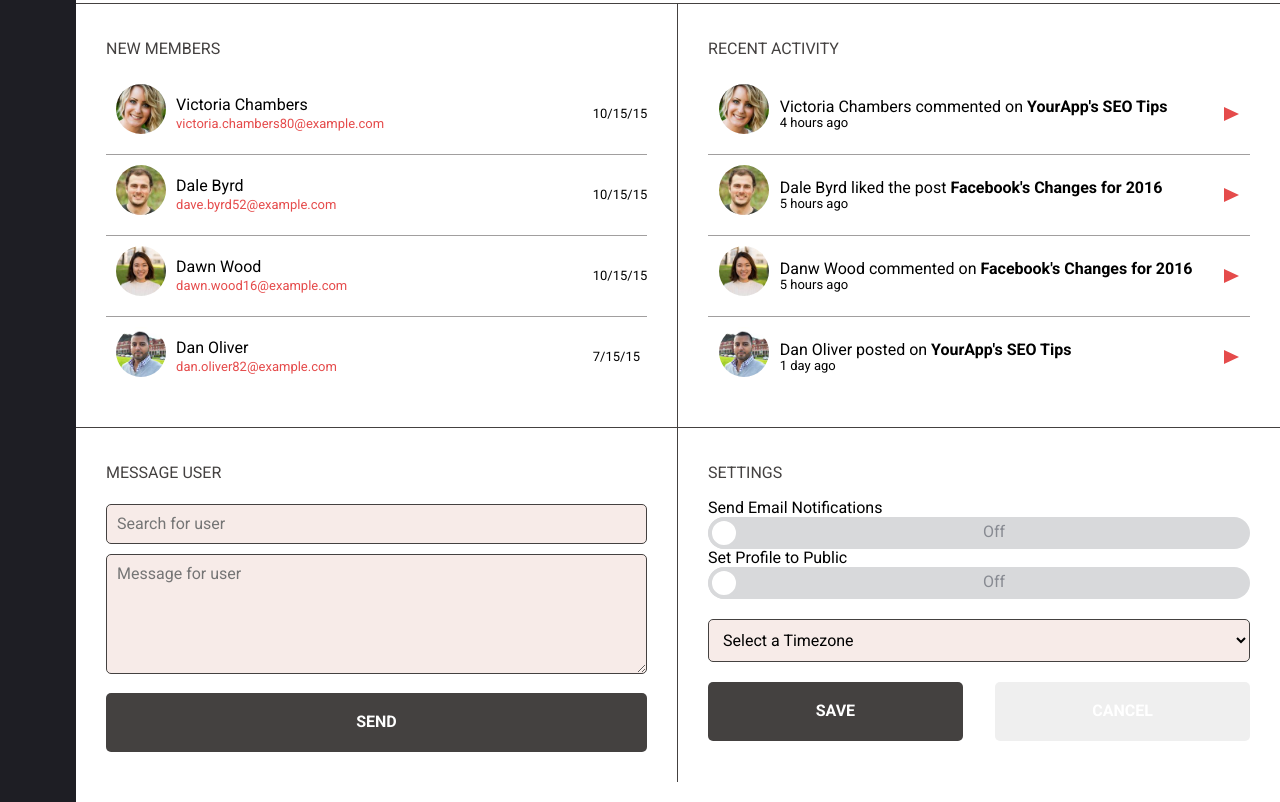
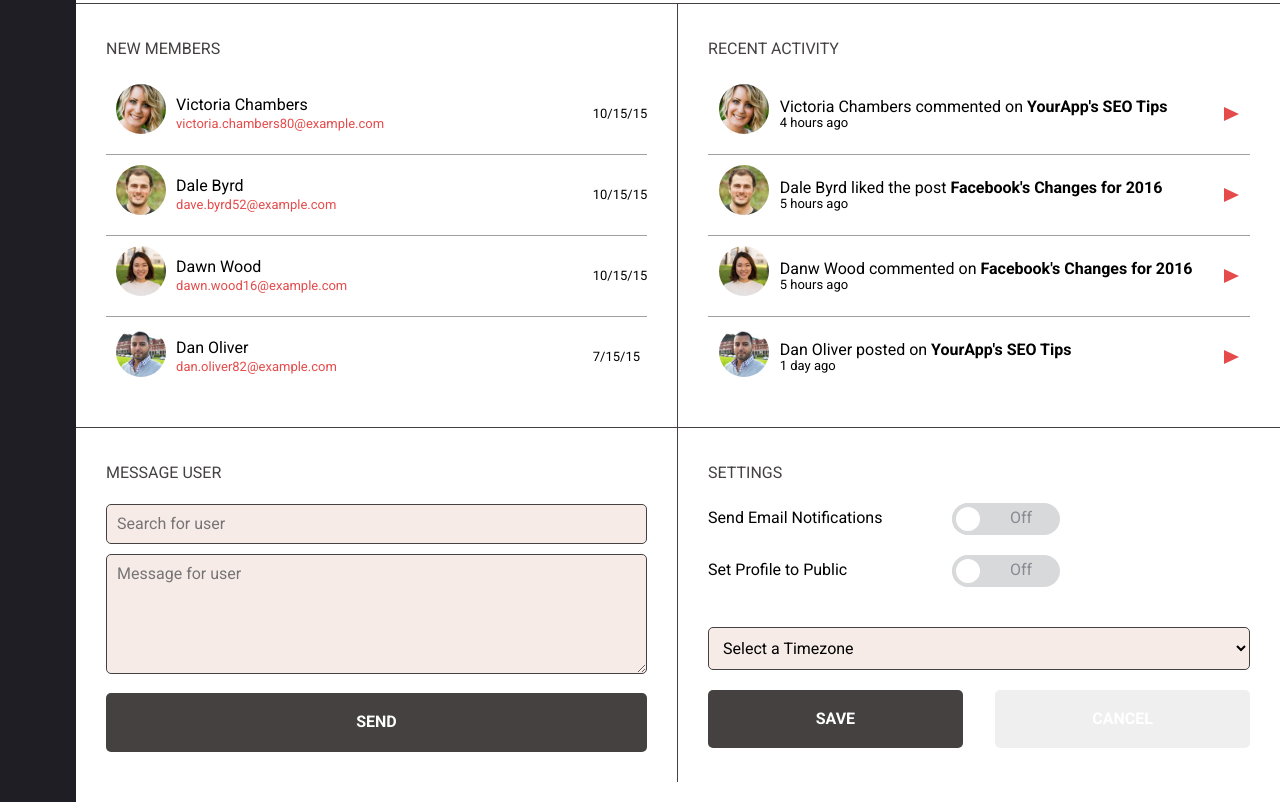
Before and after one commit to Ephillius/techdegree-project7, a plain HTML site: page index.html in a window 1280 px wide. Shown: the part 1334-2136 px from the top of the page. Drawn offline with nearby package versions, Linux system fonts and the light colour scheme.

Commit message:
Update styles.css

```diff
--- a/styles/styles.css
+++ b/styles/styles.css
@@ -507,18 +507,18 @@ fieldset label {
   height: 100px;
 }
 
-#pop {
+.pop {
   display: flex;
   justify-content: space-between;
   align-items: center;
   margin: 20px 0;
 }
 
-#pop strong {
+.pop strong {
   flex: 0 0 80%;
 }
 
-#pop > span {
+.pop > span {
   flex: 0 0 20%;
 }
 
@@ -684,15 +684,15 @@ fieldset label {
     height: 120px;
   }
 
-  #pop {
+  .pop {
     justify-content: left;
   }
 
-  #pop strong {
+  .pop strong {
     flex: 0 0 35%;
   }
 
-  #pop > span {
+  .pop > span {
     flex: 0 0 15%;
   }
 
@@ -755,10 +755,10 @@ fieldset label {
     border-right: solid 1px #444140;
   }
 
-  #pop strong {
+  .pop strong {
     flex: 0 0 45%;
   }
 
-  #pop > span {
+  .pop > span {
     flex: 0 0 20%;
   }
```
